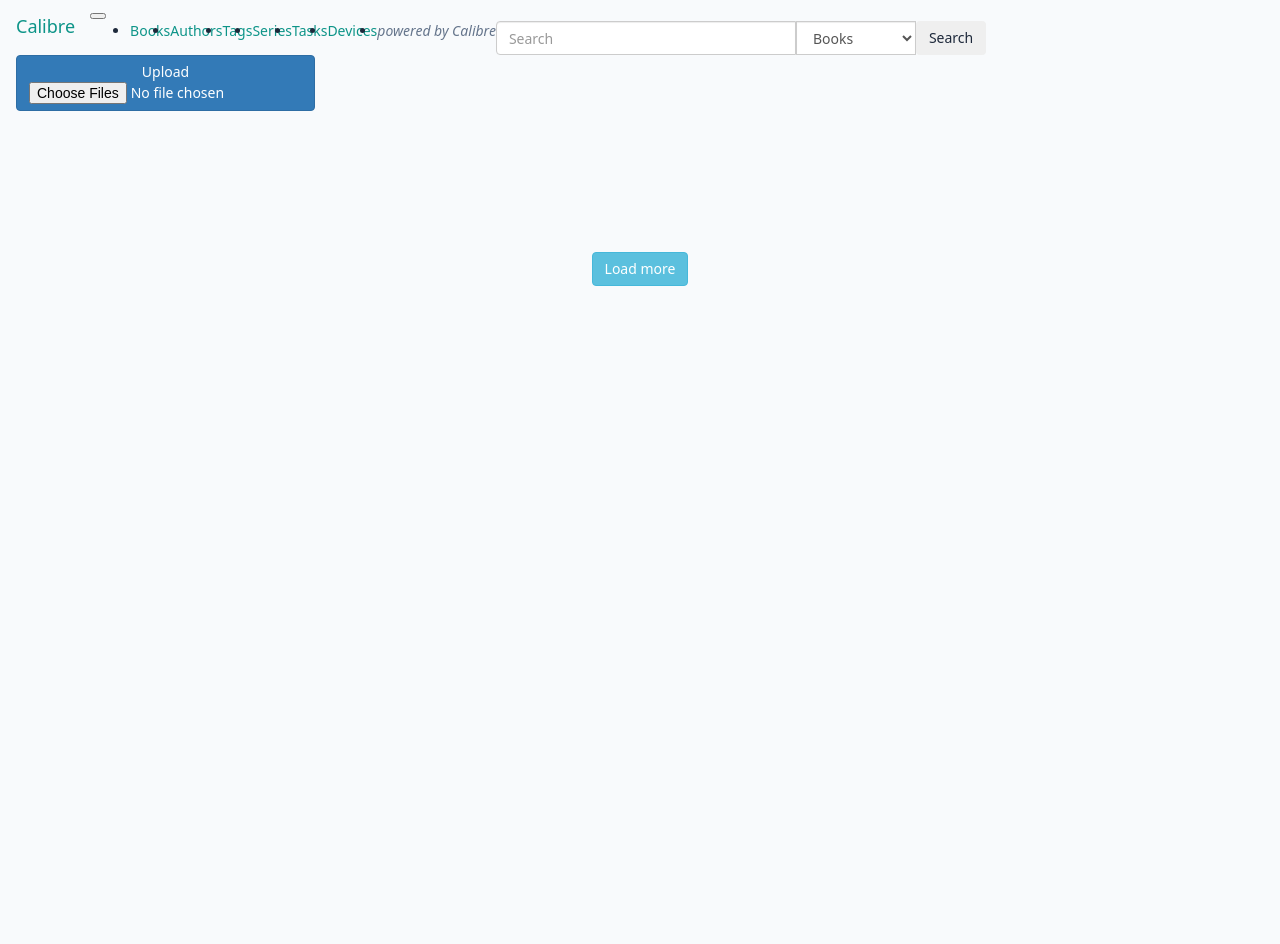
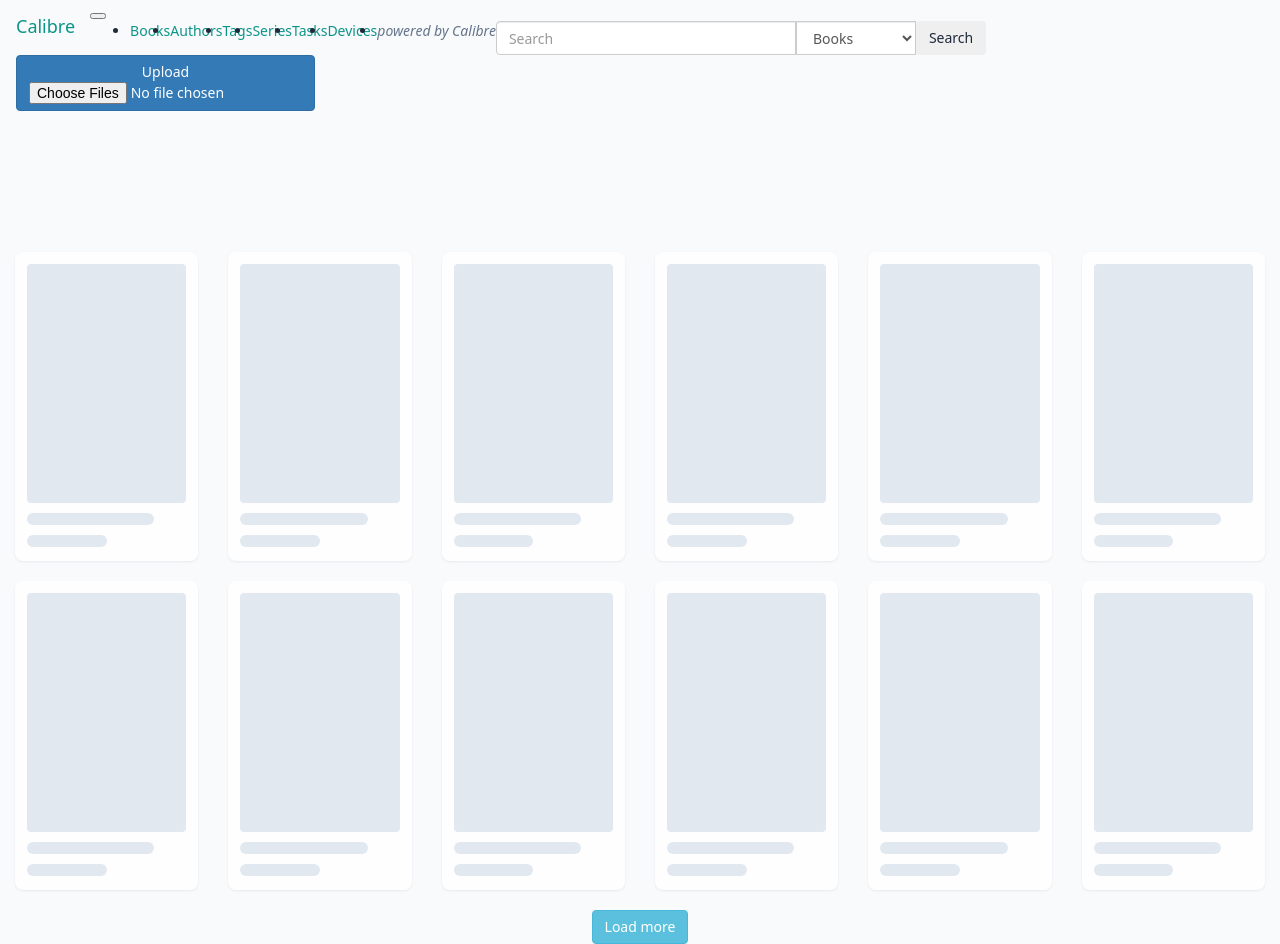
Before and after one commit to nbr23/calibre_webui, a Flask app: template calibre_webui/templates/index.html in a window 1280 px wide. Before the commit the page ends 286 px from the top, so only its background shows below. Run offline with Flask 3, Linux system fonts and the light colour scheme; the template is opened without the code that fills it, so the values that code supplies are empty; parts of the project's set-up code (start-up, migrations or seed data) failed here and were passed over; some libraries are stand-ins or nearby versions.

Commit message:
pulsating loading cue

```diff
--- a/calibre_webui/templates/base.html
+++ b/calibre_webui/templates/base.html
@@ -139,6 +139,33 @@ code {
 .text-muted-custom {
   color: var(--color-text-muted);
 }
+
+@keyframes skeleton-pulse {
+  0%, 100% { opacity: 0.6; }
+  50% { opacity: 1.0; }
+}
+
+.skeleton-card {
+  background: var(--color-surface);
+  border-radius: 8px;
+  padding: 12px 12px 14px;
+  box-shadow: 0 1px 3px var(--color-shadow);
+  margin-bottom: 20px;
+  animation: skeleton-pulse 1.5s ease-in-out infinite;
+}
+
+.skeleton-cover {
+  aspect-ratio: 2 / 3;
+  border-radius: 4px;
+  background: var(--color-border);
+}
+
+.skeleton-line {
+  height: 12px;
+  border-radius: 6px;
+  background: var(--color-border);
+  margin-top: 10px;
+}
 </style>
 
    {% block header %}{% endblock %}
--- a/calibre_webui/templates/index.html
+++ b/calibre_webui/templates/index.html
@@ -7,6 +7,15 @@
 {% block body %}
 <h2 class="text-center mb-4">{{title}}</h2>
 <div class="row" id="books_list">
+  {% for i in range(12) %}
+  <div class="col-sm-3 col-lg-2 col-6 skeleton-placeholder">
+    <div class="skeleton-card">
+      <div class="skeleton-cover"></div>
+      <div class="skeleton-line" style="width: 80%;"></div>
+      <div class="skeleton-line" style="width: 50%;"></div>
+    </div>
+  </div>
+  {% endfor %}
 </div>
 <div class="text-center mb-3">
   <button onclick="load_more_books();" class="btn btn-info" id="load_more">Load more</button>
@@ -25,6 +34,7 @@
       $('#books_list').html('<div class="col-sm-12 col-lg-12 col-xs-12 "><center><h3 class="text-empty">No books found!</h3></center></div>');
       return;
     }
+    $('.skeleton-placeholder').remove();
     books_list = $('#books_list').html();
     for (i = 0; i < data.length; i++) {
       authors = [];
@@ -54,11 +64,12 @@
   });
     };
 
+  load_more_books();
   $(window).on('scroll', function () {
     if ($(window).scrollTop() >= $(document).height() - $(window).height()) {
       load_more_books();
     }
-  }).scroll();
+  });
 
 </script>
 {% endblock %}
```
